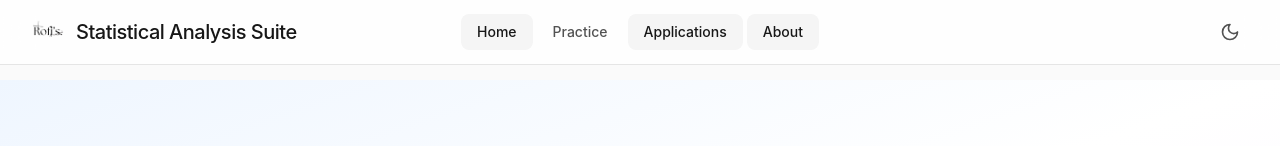
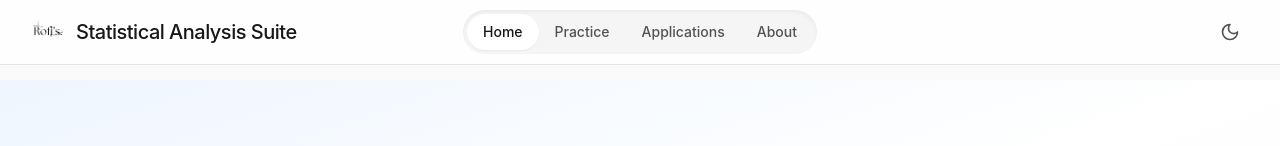
Before and after one commit to rofiperlungoding/statisticlabrofi, a React (Vite) app: page / in a window 1280 px wide. Shown: the top 146 px of the page. Built offline with nearby package versions, Linux system fonts and the light colour scheme.

Commit message:
Transform Navigation into Sliding Tab Interface

```diff
--- a/src/components/Header.tsx
+++ b/src/components/Header.tsx
@@ -1,10 +1,12 @@
-import React, { useState } from 'react';
+import React, { useState, useRef, useEffect } from 'react';
 import { Link, useLocation, useNavigate } from 'react-router-dom';
 import { Menu, X, Sun, Moon, ArrowLeft } from 'lucide-react';
 
 const Header: React.FC = () => {
   const [isMenuOpen, setIsMenuOpen] = useState(false);
   const [isDark, setIsDark] = useState(false);
+  const [sliderStyle, setSliderStyle] = useState({ left: 0, width: 0 });
+  const navRef = useRef<HTMLDivElement>(null);
   const location = useLocation();
   const navigate = useNavigate();
 
@@ -16,13 +18,11 @@ const Header: React.FC = () => {
   const handleNavClick = (href: string, sectionId?: string) => {
     if (sectionId) {
       if (location.pathname === '/') {
-        // Already on home page, just scroll
         const element = document.getElementById(sectionId);
         if (element) {
           element.scrollIntoView({ behavior: 'smooth' });
         }
       } else {
-        // Navigate to home first, then scroll
         navigate('/');
         setTimeout(() => {
           const element = document.getElementById(sectionId);
@@ -76,6 +76,36 @@ const Header: React.FC = () => {
     return titles[path] || 'Statistical Analysis Suite';
   };
 
+  const getActiveIndex = () => {
+    const path = location.pathname;
+
+    if (path === '/') return 0;
+    if (path === '/statistical-learning-path') return 1;
+    if (path.includes('#applications') || path === '/#applications') return 2;
+    if (path.includes('#about') || path === '/#about') return 3;
+
+    return 0; // Default to home for other pages
+  };
+
+  // Update slider position when location changes
+  useEffect(() => {
+    if (navRef.current) {
+      const activeIndex = getActiveIndex();
+      const buttons = navRef.current.querySelectorAll('button');
+      const activeButton = buttons[activeIndex];
+
+      if (activeButton) {
+        const navRect = navRef.current.getBoundingClientRect();
+        const buttonRect = activeButton.getBoundingClientRect();
+
+        setSliderStyle({
+          left: buttonRect.left - navRect.left,
+          width: buttonRect.width
+        });
+      }
+    }
+  }, [location.pathname]);
+
   const isHomePage = location.pathname === '/';
 
   return (
@@ -107,22 +137,38 @@ const Header: React.FC = () => {
             </Link>
           </div>
 
-          {/* Desktop Navigation - Center */}
+          {/* Desktop Navigation Slider - Center */}
           <nav className="hidden md:flex items-center justify-center">
-            <div className="flex items-center space-x-1">
-              {navigation.map((item) => (
+            <div
+              ref={navRef}
+              className="relative flex items-center bg-neutral-100 dark:bg-neutral-800 rounded-full p-1 shadow-inner"
+            >
+              {/* Sliding background */}
+              <div
+                className="absolute top-1 bottom-1 bg-white dark:bg-neutral-700 rounded-full shadow-sm transition-all duration-300 ease-out"
+                style={{
+                  left: `${sliderStyle.left}px`,
+                  width: `${sliderStyle.width}px`,
+                }}
+              />
+
+              {/* Navigation buttons */}
+              {navigation.map((item, index) => {
+                const isActive = getActiveIndex() === index;
+                return (
                   <button
                     key={item.name}
                     onClick={() => handleNavClick(item.href, item.sectionId)}
-                  className={`nav-item ${
-                    (location.pathname === '/' && item.sectionId) || location.pathname === item.href
-                      ? 'nav-item-active'
+                    className={`relative z-10 px-4 py-2 text-sm font-medium rounded-full transition-colors duration-300 ${
+                      isActive
+                        ? 'text-neutral-900 dark:text-white'
                         : 'text-neutral-600 dark:text-neutral-400 hover:text-neutral-900 dark:hover:text-white'
                     }`}
                   >
                     {item.name}
                   </button>
-              ))}
+                );
+              })}
             </div>
           </nav>
 
@@ -169,19 +215,22 @@ const Header: React.FC = () => {
                   <span>Back to Home</span>
                 </button>
               )}
-              {navigation.map((item) => (
+              {navigation.map((item) => {
+                const isActive = (location.pathname === '/' && item.sectionId) || location.pathname === item.href;
+                return (
                   <button
                     key={item.name}
                     onClick={() => handleNavClick(item.href, item.sectionId)}
                     className={`block nav-item w-full text-left ${
-                    (location.pathname === '/' && item.sectionId) || location.pathname === item.href
+                      isActive
                         ? 'nav-item-active'
                         : 'text-neutral-600 dark:text-neutral-400 hover:text-neutral-900 dark:hover:text-white'
                     }`}
                   >
                     {item.name}
                   </button>
-              ))}
+                );
+              })}
             </nav>
           </div>
         )}
```
Lines whose indentation alone changed are shown as unchanged.
